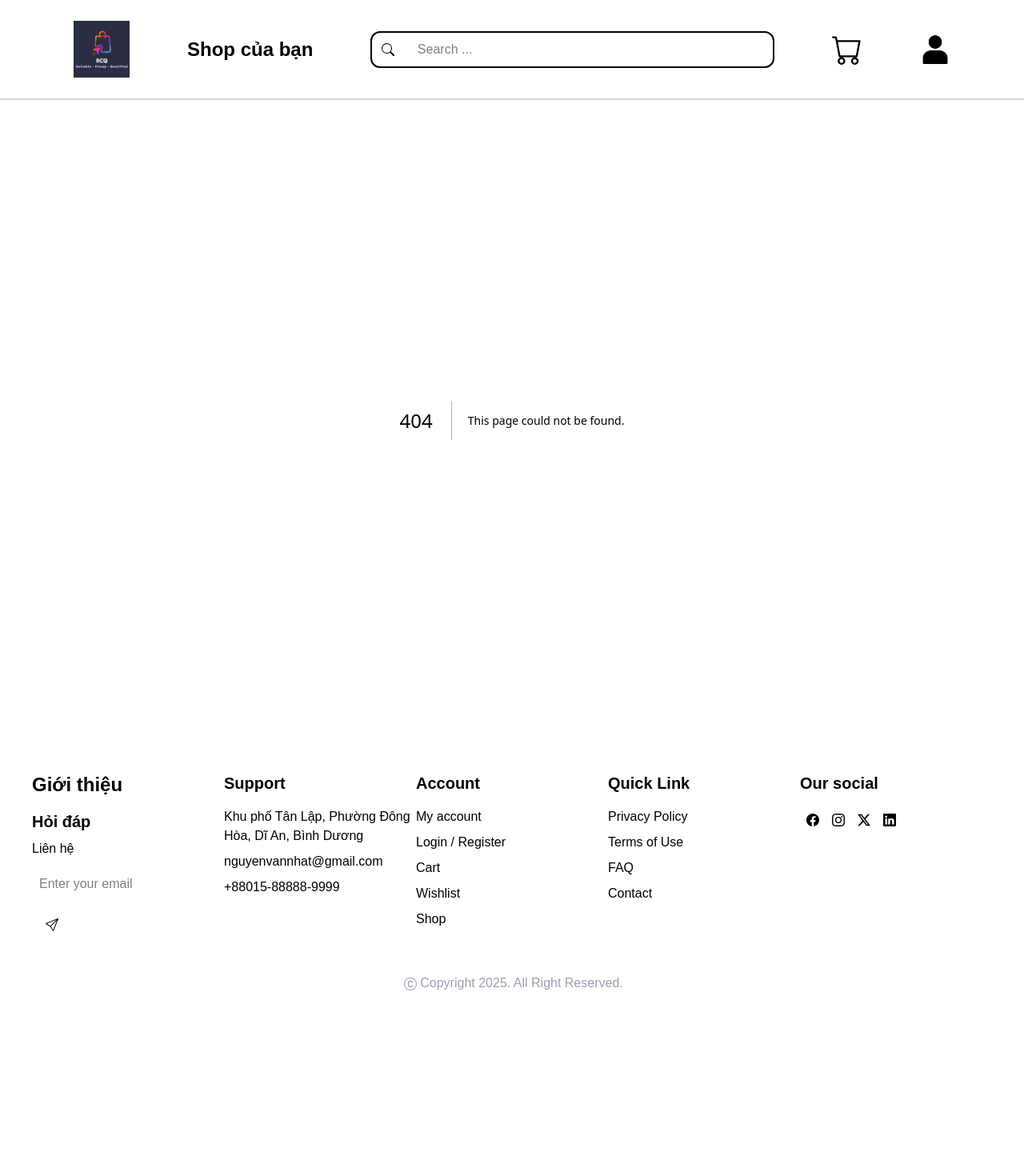
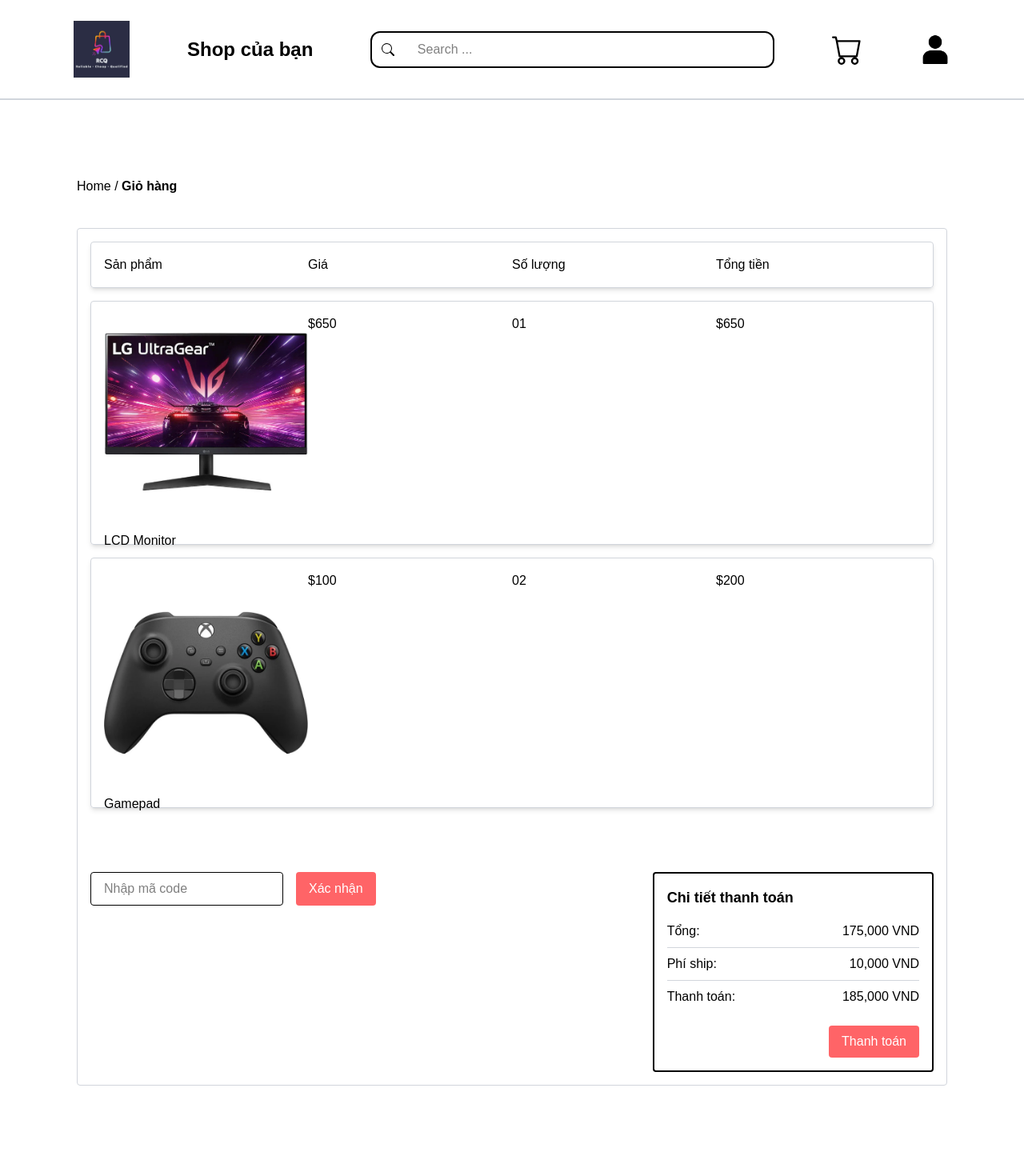
Before and after one commit to minhtoan-nmt/Web-Programming-Project, a Next.js app: page /cart in a window 1280 px wide. Before the commit this address had no page. Shown: the top 1470 px of the page at 80% size. Before the commit the page ends 1257 px from the top, so only its background shows below. Built offline with nearby package versions, Linux system fonts and the light colour scheme.

Commit message:
add cart page

```diff
--- a/next.config.mjs
+++ b/next.config.mjs
@@ -1,4 +1,16 @@
 /** @type {import('next').NextConfig} */
-const nextConfig = {};
+const nextConfig = {
+  images: {
+    domains: ["encrypted-tbn3.gstatic.com"],
+    // Or use remotePatterns for more control
+    remotePatterns: [
+      {
+        protocol: "https",
+        hostname: "encrypted-tbn3.gstatic.com",
+        pathname: "/**",
+      },
+    ],
+  },
+};
 
 export default nextConfig;
--- a/src/app/api/test/movies/route.js
+++ /dev/null
@@ -1,35 +0,0 @@
-import { NextResponse } from 'next/server';
-import clientPromise from "@/lib/mongodb";
-import MovieSchema from "@/models/Movie";
-
-
-export async function GET(req) {
-  try {
-    const { searchParams } = new URL(req.url);
-    const sizeParam = searchParams.get("n");
-    const size = sizeParam ? parseInt(sizeParam) : 10;
-
-    const Movie = MovieSchema;
-
-    const client = await clientPromise;
-    const db = client.db("sample_mflix");
-    const rawMoviesData = await db
-        .collection("movies")
-        .find({})
-        .sort({ metacritic: -1 })
-        .limit(size)
-        .toArray();
-
-    const parsedMovies = rawMoviesData.map(rawMovie => {
-      const movie = new Movie({
-        title: rawMovie.title,
-        plot: rawMovie.plot
-      });
-      return movie.toObject();
-    });
-
-    return NextResponse.json({ success: true, data: parsedMovies }, { status: 200 });
-  } catch (error) {
-    return NextResponse.json({ success: false }, { status: 400 });
-  }
-}
--- /dev/null
+++ b/src/app/cart/page.js
@@ -0,0 +1,109 @@
+import Image from "next/image";
+
+export default function Home() {
+  return (
+    <div className="flex flex-col sm:p-6 md:p-12 lg:p-24">
+      <p className="mb-10">
+        Home / <span className="font-bold">Giỏ hàng</span>
+      </p>
+
+      <div className="block border border-gray-300 rounded p-4">
+        {/* Thông tin mua hàng */}
+        <div className="mb-20">
+          {/* Tiêu đề từng cột */}
+          <div className="grid grid-cols-4 border border-gray-300 rounded p-4 mb-4 shadow-md">
+            <div>
+              Sản phẩm
+            </div>
+            <div>
+              Giá
+            </div>
+            <div>
+              Số lượng
+            </div>
+            <div>
+              Tổng tiền
+            </div>
+          </div>
+
+          {/* Mỗi hàng */}
+          <div className="grid grid-cols-4 border border-gray-300 rounded p-4 mb-4 shadow-md">
+            <div className="">
+              <span>
+                <Image
+                  src="/image/cart/monitor.webp"
+                  alt="LCD Monitor"
+                  width={24}
+                  height={24}
+                  className="inline-block h-full w-auto object-contain mr-2"
+                />
+              </span>
+              LCD Monitor
+            </div>
+            <div>
+              $650
+            </div>
+            <div>
+              01
+            </div>
+            <div>
+              $650
+            </div>
+          </div>
+
+          <div className="grid grid-cols-4 border border-gray-300 rounded p-4 mb-4 shadow-md">
+            <div className="">
+              <span>
+                <Image
+                  src="/image/cart/gamepad.webp"
+                  alt="Gamepad"
+                  width={24}
+                  height={24}
+                  className="inline-block h-full w-auto object-contain mr-2"
+                />
+              </span>
+              Gamepad
+            </div>
+            <div>
+              $100
+            </div>
+            <div>
+              02
+            </div>
+            <div>
+              $200
+            </div>
+          </div>
+        </div>
+
+        <div className="flex justify-between items-start">
+          {/* Nhập mã code */}
+          <form className="flex-2/3 flex">
+            <input className="border border-black rounded px-4 py-2 mr-4" id="discount-code" name="discount-code" placeholder="Nhập mã code"></input>
+            <button type="submit" className="rounded text-white bg-red-400 px-4">Xác nhận</button>
+          </form>
+
+          {/* Chi tiết thanh toán */}
+          <form className="flex-1/3 flex flex-col border-2 border-black rounded p-4">
+            <p className="font-bold text-lg mb-4">Chi tiết thanh toán</p>
+            <div className="flex justify-between">
+              <p>Tổng:</p>
+              <p>175,000 VND</p>
+            </div>
+            <div className="h-px bg-gray-300 my-2"></div>
+            <div className="flex justify-between">
+              <p>Phí ship:</p>
+              <p>10,000 VND</p>
+            </div>
+            <div className="h-px bg-gray-300 my-2"></div>
+            <div className="flex justify-between">
+              <p>Thanh toán:</p>
+              <p>185,000 VND</p>
+            </div>
+            <button type="submit" className="rounded text-white bg-red-400 px-4 py-2 mt-6 self-end">Thanh toán</button>
+          </form>
+        </div>
+      </div>
+    </div>
+  );
+}
```
Also changed, not shown: public/image/cart/gamepad.webp (added), public/image/cart/monitor.webp (added).
